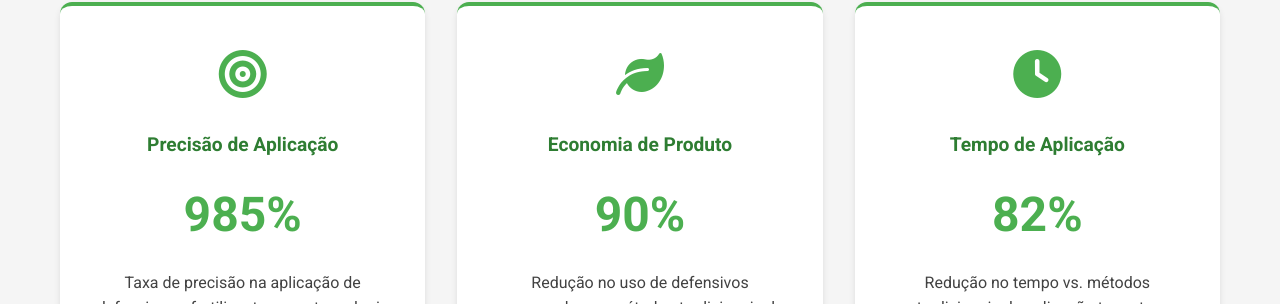
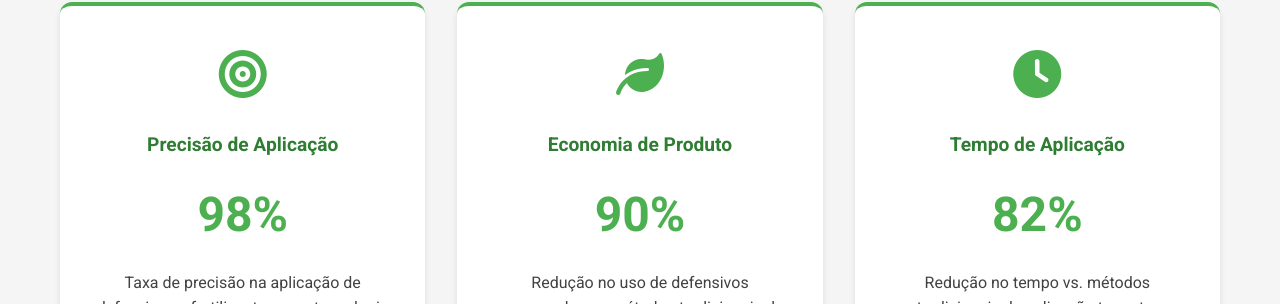
Before and after one commit to Matheusp-Silva/LandingPagePulvetech, a plain HTML site: page index.html in a window 1280 px wide. Shown: the part 7672-7976 px from the top of the page. Drawn offline with nearby package versions, Linux system fonts and the light colour scheme.

Commit message:
fix: a label de precisão de aplicação estava como 985%, alterei para 98%

```diff
--- a/index.html
+++ b/index.html
@@ -786,7 +786,7 @@
                         <i class="fas fa-bullseye"></i>
                     </div>
                     <h3>Precisão de Aplicação</h3>
-                    <div class="metric-value">98.5%</div>
+                    <div class="metric-value">98%</div>
                     <p>Taxa de precisão na aplicação de defensivos e fertilizantes com tecnologia GPS RTK</p>
                     <div class="metric-details">
                         <span class="detail-item"><i class="fas fa-check"></i> GPS RTK</span>
```
